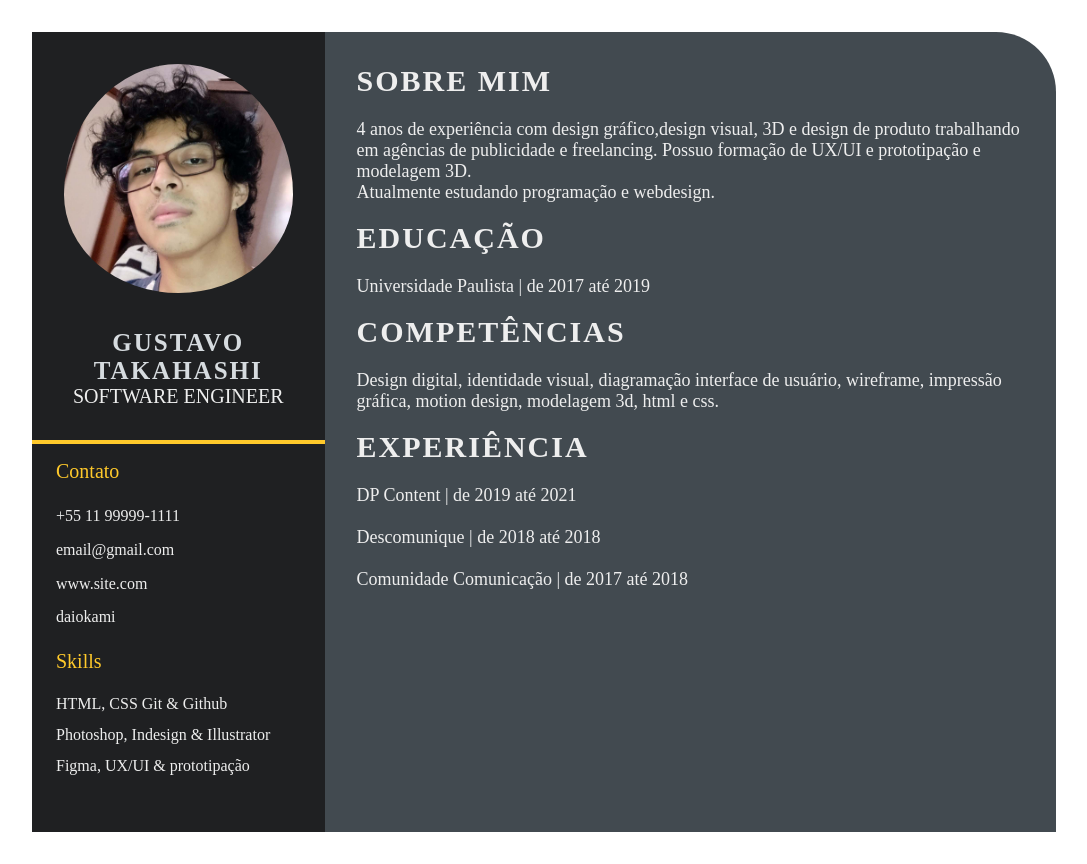
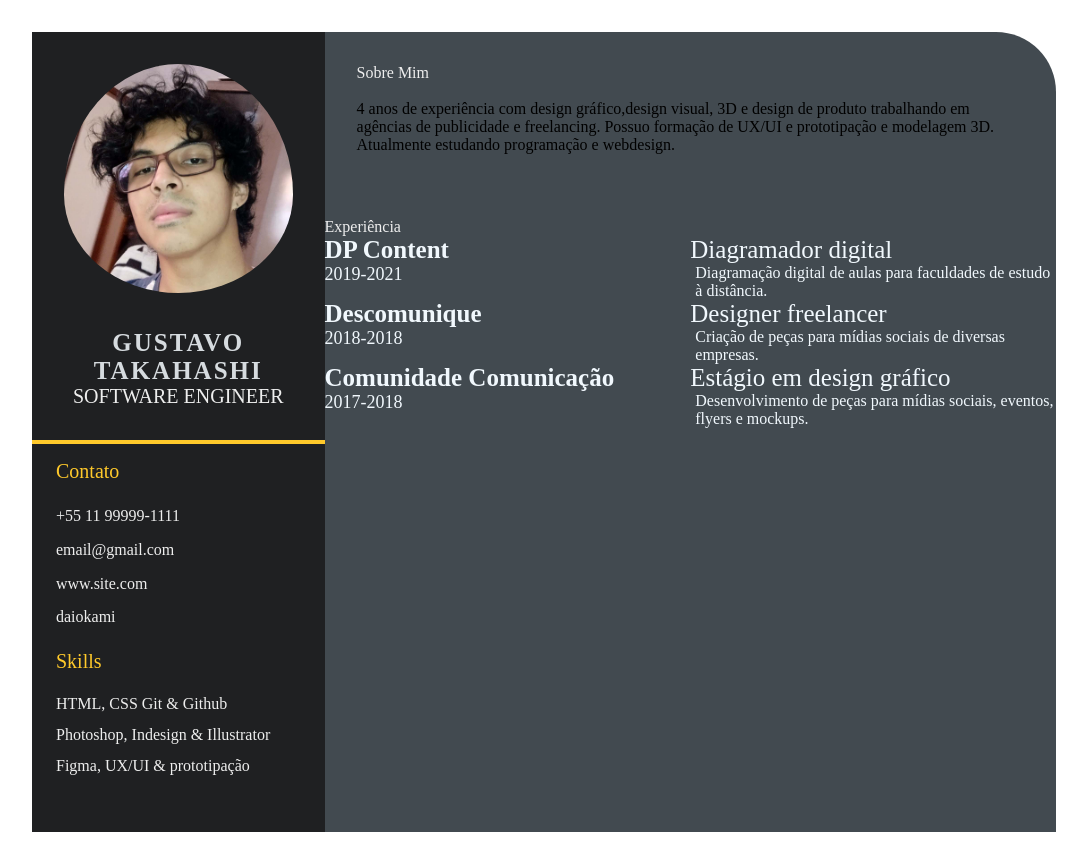
Before and after one commit to Daiokami/daiokami.github.io, a plain HTML site: page index.html in a window 1280 px wide. Shown: the whole page, without its empty margins (96-1183 px from the left). Drawn offline with Linux system fonts and the light colour scheme.

Commit message:
feature: add index.html

```diff
--- a/index.html
+++ b/index.html
@@ -44,26 +44,43 @@
                         <br>4 anos de experiência com design gráfico,design visual, 3D e design de produto trabalhando em agências de publicidade e freelancing. Possuo formação de UX/UI e prototipação e modelagem 3D.<br>
                         Atualmente estudando programação e webdesign.<br>
                     </p>
-                    <br>
-                    <div class="right-title">Educação</div>
-                    <p class="introduction">
-                        <br>Universidade Paulista |  de 2017 até 2019<br>
-                    </p>
-                    <br>
-                    <div class="right-title">Competências</div>
-                    <p class="education">
-                        <br>Design digital, identidade visual, diagramação interface de usuário, wireframe, impressão gráfica, motion design, modelagem 3d, html e css.<br>
-                    </p>
-                    <br>
-                    <div class="right-title">experiência</div>
-                    <p class="education">
-                        <br>DP Content  |  de 2019 até 2021<br>
-                        <br>Descomunique  |  de 2018 até 2018<br>
-                        <br>Comunidade Comunicação  |  de 2017 até 2018<br>
-                    </p>
-                    <br>
                 </section>
             </div>
+            <section class="experience gap">
+                <div class="right-title">Experiência</div>
+                <div class="experience-contents">
+                    <div class="exp-left">
+                        <p class="exp-company-name">DP Content</p>
+                        <p class="exp-time-period">2019-2021</p>
+                    </div>
+                    <div class="exp-right">
+                        <p class="exp-position">Diagramador digital</p>
+                        <p class="exp-desc">
+                            Diagramação digital de aulas para faculdades de estudo à distância.
+                        </p>
+                    </div>
+                    <div class="exp-left">
+                        <p class="exp-company-name">Descomunique</p>
+                        <p class="exp-time-period">2018-2018</p>
+                    </div>
+                    <div class="exp-right">
+                        <p class="exp-position">Designer freelancer</p>
+                        <p class="exp-desc">
+                            Criação de peças para mídias sociais de diversas empresas.
+                        </p>
+                    </div>
+                    <div class="exp-left">
+                        <p class="exp-company-name">Comunidade Comunicação</p>
+                        <p class="exp-time-period">2017-2018</p>
+                    </div>
+                    <div class="exp-right">
+                        <p class="exp-position">Estágio em design gráfico</p>
+                        <p class="exp-desc">
+                            Desenvolvimento de peças para mídias sociais, eventos, flyers e mockups.
+                        </p>
+                    </div>
+                </div>
+            </section>
         </section>
     </main>
 </body>
--- a/style.css
+++ b/style.css
@@ -100,27 +100,47 @@
 
 .right-title {
     color: #eeeeee;
-    font-size: 30px;
-    letter-spacing: 2px;
-    text-transform: uppercase;
-    text-align: left;
-    font-weight: bold;
 }
 
 .gap {
     padding-bottom: 2rem;
 }
-.introduction {
-    font-size: 18px;
-    color: #eeeeee;
-}
-
 .about-me-contents {
     font-size: 18px;
     color: #eeeeee;
 }
 
-.education {
+.experience-contents,
+.education-contents,
+.awards-contents {
+    display: grid;
+    grid-template-columns: repeat(2, 1fr);
+    padding-bottom: 2rem;
+    color: #F1F8FD;
+}
+
+.exp-company-name,
+.education-school-name,
+.awards-company-name {
+    font-size: 25px;
+    font-weight: bold;
+}
+
+.exp-time-period,
+.educationp-time-period,
+.awards-time-period {
     font-size: 18px;
-    color: #eeeeee;
 }
+
+.exp-position,
+.education-subject,
+.awards-name {
+    font-size: 25px;
+}
+
+.exp-desc,
+.education-desc,
+.awards-desc {
+    font-size: 16px;
+    padding-left: 5px;
+}
```
